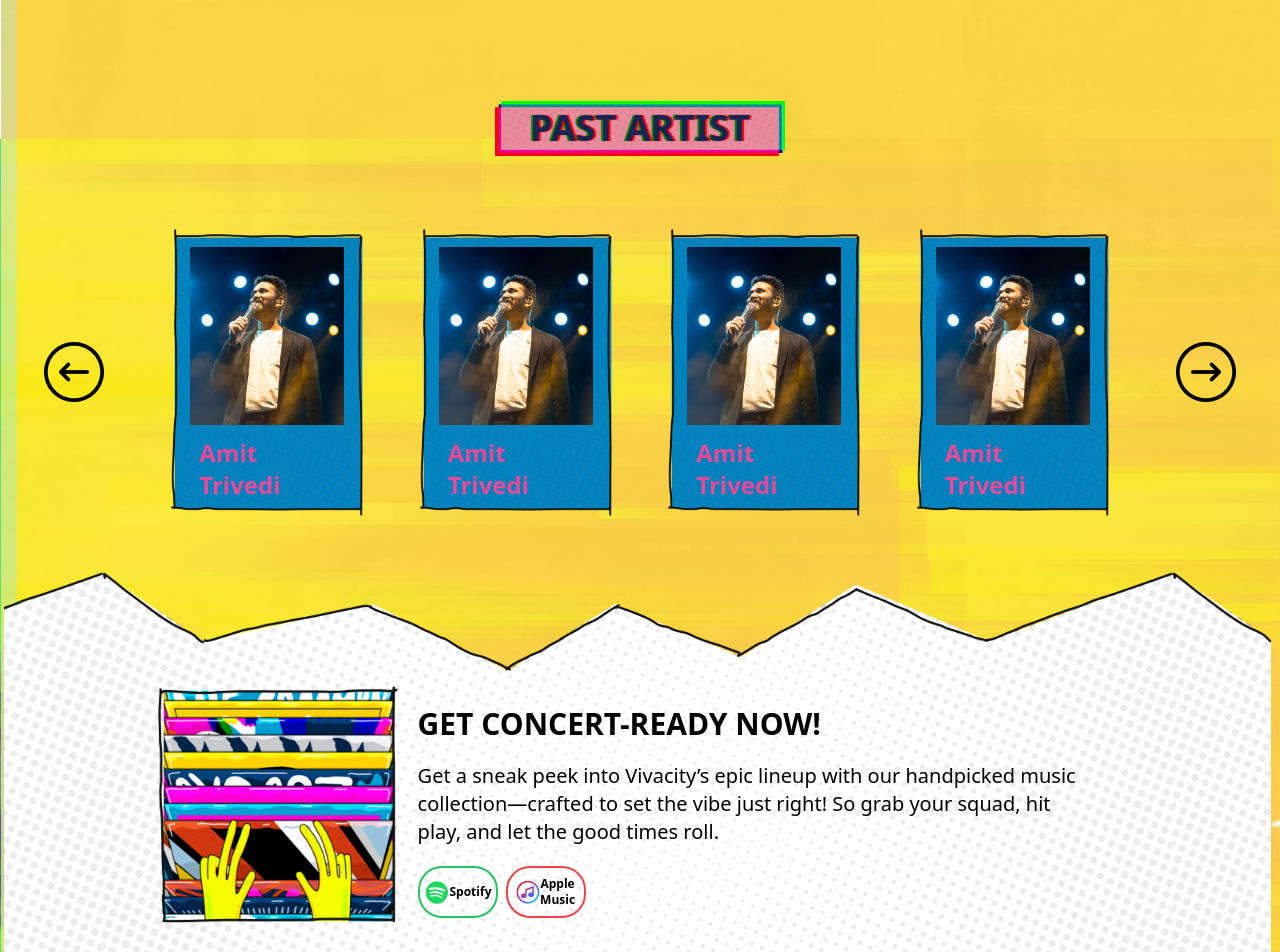
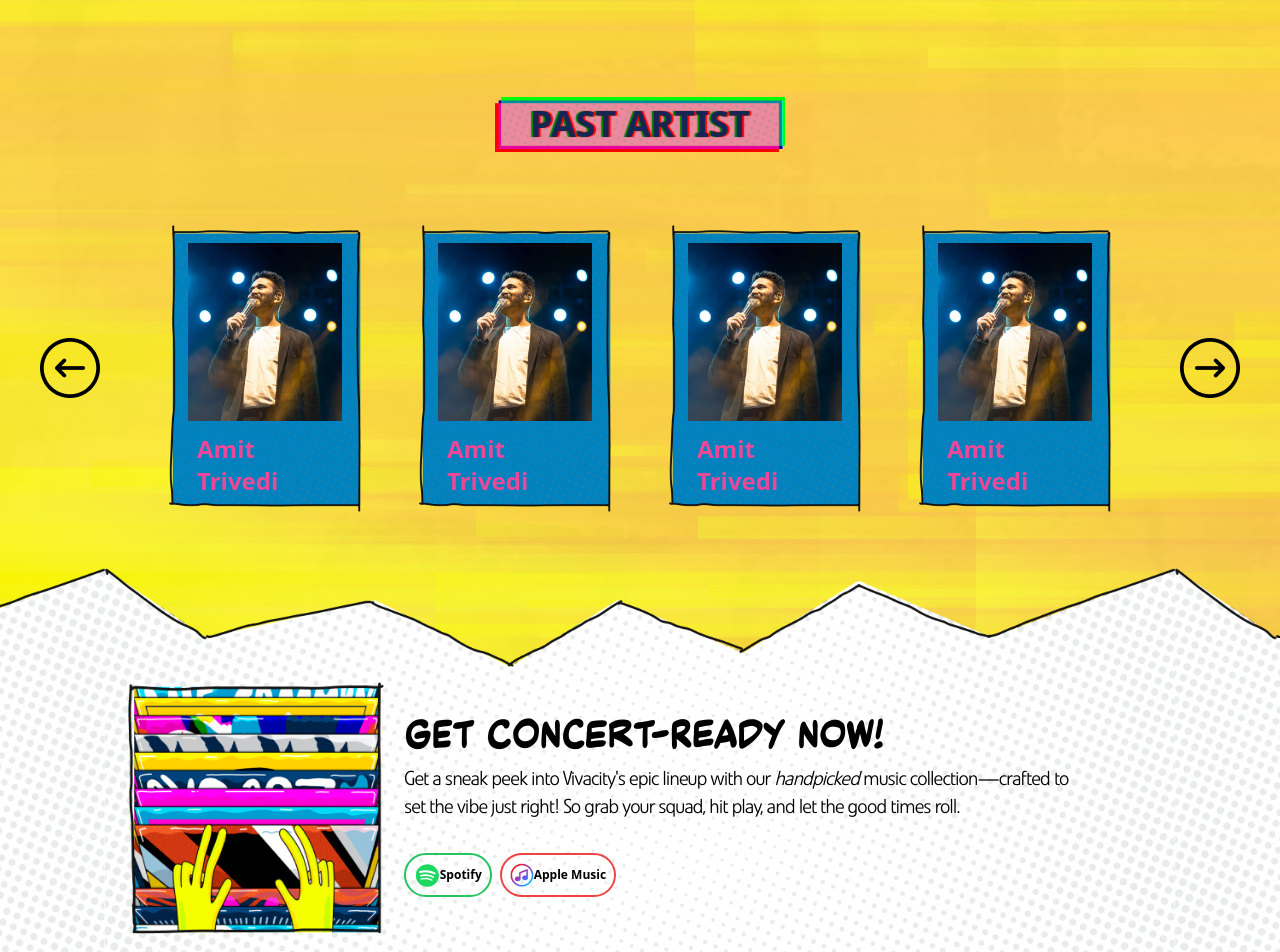
Before and after one commit to Srinjoy1604/Vivacity_main_website_2025, a React (Vite) app in the folder client/: page /pastartists in a window 1280 px wide. Shown: the top 952 px of the page. Built offline with nearby package versions, Linux system fonts and the light colour scheme.

Commit message:
pastArtist and Concert sections

```diff
--- a/client/src/components/Home/pastArtists/ConcertReady.jsx
+++ b/client/src/components/Home/pastArtists/ConcertReady.jsx
@@ -6,11 +6,33 @@ import Spotify from "../../../assets/images/SpotifyLogo.png"
 
 function Concert() {
   const [backgroundSize, setBackgroundSize] = useState("cover");
+  const [height, setHeight] = useState("60vh");
 
   useEffect(() => {
-    setBackgroundSize(
-      window.innerWidth / window.innerHeight < 3 / 2 ? "cover" : "contain"
-    );
+    const updateStyles = () => {
+      // Update background size based on aspect ratio
+      setBackgroundSize(
+        window.innerWidth / window.innerHeight < 3 / 2 ? "cover" : "contain"
+      );
+
+      // Update height based on screen width
+      if (window.innerWidth < 576) {
+        setHeight("125vh");
+      } else if (window.innerWidth >= 576 && window.innerWidth < 768) {
+        setHeight("100vh");
+      } else {
+        setHeight("60vh");
+      }
+    };
+
+    // Call on component mount and whenever the window resizes
+    updateStyles();
+    window.addEventListener("resize", updateStyles);
+
+    // Cleanup event listener on unmount
+    return () => {
+      window.removeEventListener("resize", updateStyles);
+    };
   }, []);
 
   return (
@@ -20,32 +42,31 @@ function Concert() {
         backgroundImage: `url(${BackGround})`,
         backgroundSize: backgroundSize,
         backgroundPosition: "center",
-        height: "60vh",
-        width: "99vw",
+        height: height,
       }}
     >
       <div className="flex justify-center items-center ">
-        <div className="w-[75vw] m-5 ">
-          <div className="grid grid-cols-4 grid-rows-1 ">
+        <div className="w-[80%] m-5 flex items-center justify-center align-center">
+          <div className="grid grid-cols-1 md:grid-cols-4 grid-rows-1">
             <div className="col-span-1 row-span-1 ">
-              <div className=" ">
-                <img src={Gif} alt="" className="h-[20vh] lg:h-full" />
+              <div className="h-full w-full flex justify-center items-center">
+                <img src={Gif} alt="" className="h-[25vh] lg:h-full" />
               </div>
             </div>
 
-            <div className="flex flex-col justify-center p-5 gap-5  col-span-3 row-span-1">
-              <div className="text-base font-bold sm:text-sm md:text-lg lg:text2xl xl:text-3xl">GET CONCERT-READY NOW!</div>
-              <div className="text-xs sm:text-base md:text-sm lg:text-lg xl:text-xl">
-                Get a sneak peek into Vivacity’s epic lineup with our handpicked
+            <div className="p-5 md:col-span-3 row-span-1">
+              <div className="font-rfabb font-bold text-[2rem] lg:text-[2.625rem] text-center md:text-left mb-1.25">GET CONCERT-READY NOW!</div>
+              <div className="font-vetosans font-normal text-[1.25rem] lg:text-[1.25rem] text-center md:text-left tracking-tighter leading-7 mb-8 pr-10">
+                Get a sneak peek into Vivacity's epic lineup with our <span className="italic">handpicked </span>
                 music collection—crafted to set the vibe just right! So grab
                 your squad, hit play, and let the good times roll.
               </div>
-              <div className="flex gap-2 text-xs flex-row">
-                <button className="p-2 border-2 border-green-500 rounded-3xl text-black font-bold flex justify-center items-center max-w-20">
+              <div className="flex gap-2 text-xs flex-row items-center md:items-start justify-center md:justify-start">
+                <button className="p-2 border-2 border-green-500 rounded-3xl text-black font-bold flex justify-center items-center max-w-40">
                   <img src={Spotify} alt="" className="h-6" />
                   Spotify
                 </button>
-                <button className="p-2 border-2 border-red-500 rounded-3xl text-black font-bold flex justify-center items-center max-w-20">
+                <button className="p-2 border-2 border-red-500 rounded-3xl text-black font-bold flex justify-center items-center max-w-40">
                   <img src={AppleMusic} alt="" className="h-6" />
                   Apple Music
                 </button>
--- a/client/src/components/Home/pastArtists/Layout.jsx
+++ b/client/src/components/Home/pastArtists/Layout.jsx
@@ -8,7 +8,6 @@ function Sec() {
 
   return (
     <div
-      className="p-1"
       style={{
         backgroundImage: `url(${BackGround})`,
         backgroundSize: "cover",
```
Also changed, not shown: client/src/assets/images/Section6Background2_Mobile.png (added), client/src/assets/images/YellowBg.png.
